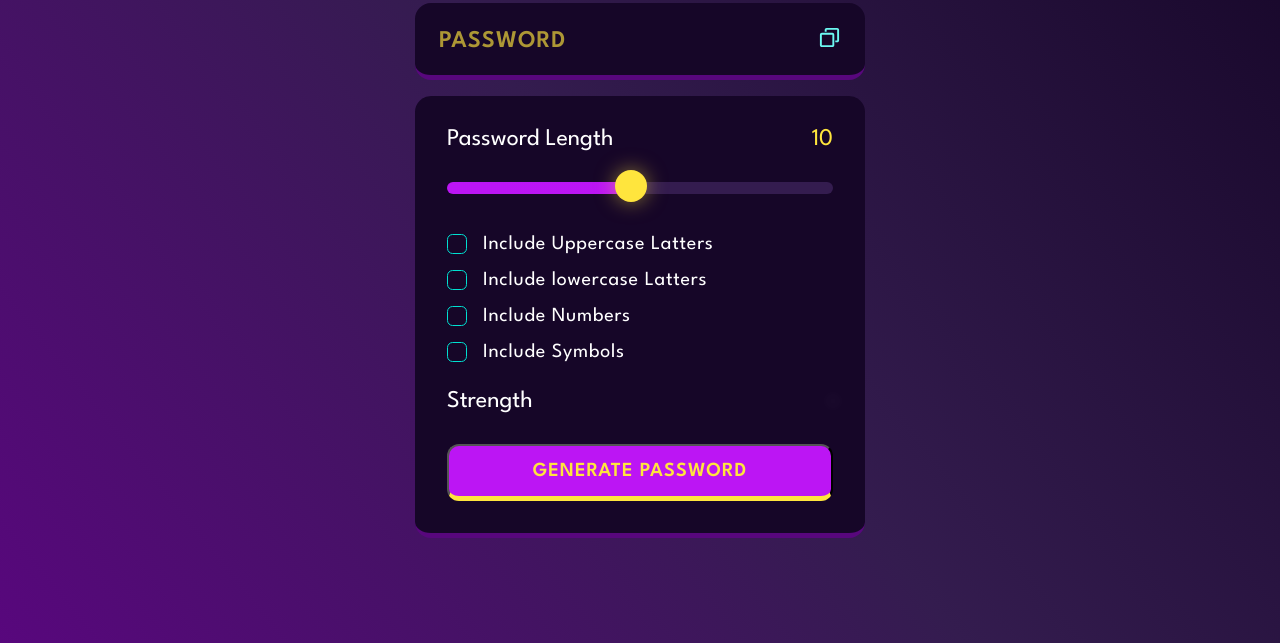
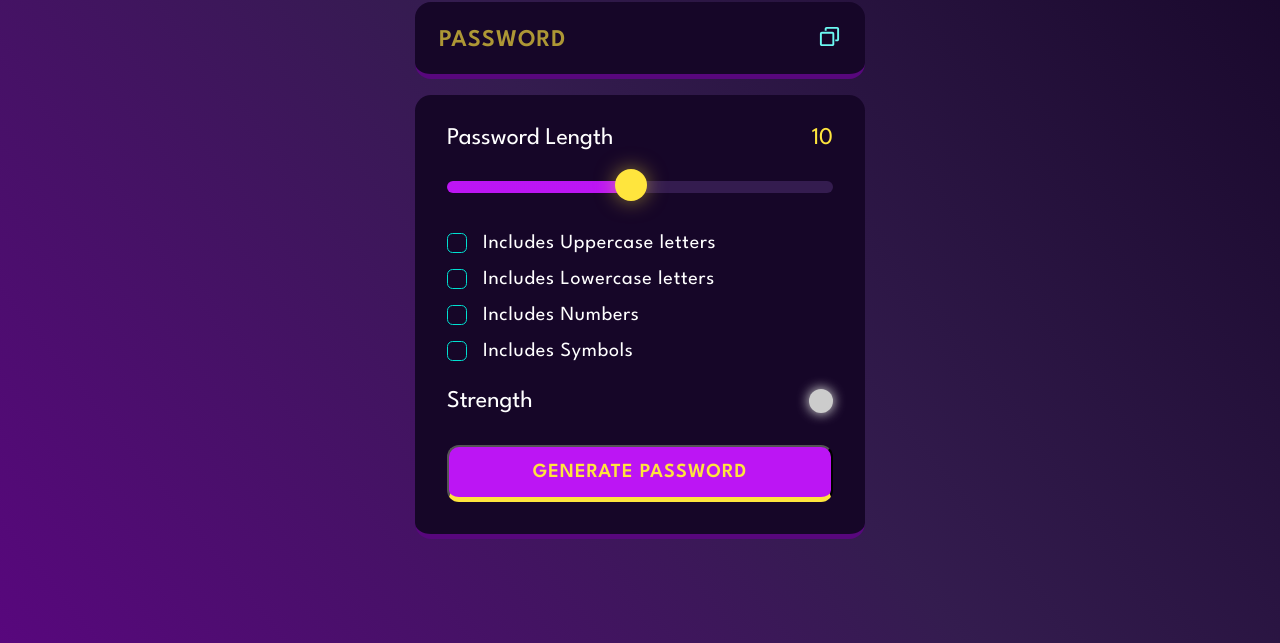
Before and after one commit to Sumit-Jangir/password-generator, a plain HTML site: page index.html in a window 1280 px wide. Shown: the part 157-800 px from the top of the page. Drawn offline with Linux system fonts and the light colour scheme.

Commit message:
index.html

```diff
--- a/index.html
+++ b/index.html
@@ -1,6 +1,5 @@
 <!DOCTYPE html>
 <html lang="en">
-
 <head>
     <meta charset="UTF-8">
     <meta name="viewport" content="width=device-width, initial-scale=1.0">
@@ -16,18 +15,24 @@
 
 <body>
     <div class="container">
+
         <h1>Password Generator</h1>
 
         <div class="display-container">
+
             <input readonly placeholder="Password" class="display" data-passwordDisplay>
+
             <button class="copyBtn" data-copy>
                 <span class="tooltip" data-copyMsg></span>
-                <img src="copy.svg" alt="" height="23" width="23">
+                <img src="copy.svg" alt="copy" width="23" height="23">
             </button>
+
         </div>
 
+
+        <div class="input-container">
+
             <!--password length section-->
-        <div class="input-container">
             <div class="length-container">
                 <p>Password Length</p>
                 <p data-lengthNumber>0</p>
@@ -39,28 +44,28 @@
             <!-- checkboxes-->
             <div class="check">
                 <input type="checkbox" id="uppercase">
-            <label for="uppercase">Include Uppercase Latters</label>
+                <label for="uppercase">Includes Uppercase letters</label>
             </div>
 
             <div class="check">
                 <input type="checkbox" id="lowercase">
-            <label for="lowercase">Include lowercase Latters</label>
+                <label for="lowercase">Includes Lowercase letters</label>
             </div>
 
             <div class="check">
                 <input type="checkbox" id="numbers">
-            <label for="numbers">Include Numbers</label>
+                <label for="numbers">Includes Numbers </label>
             </div>
 
             <div class="check">
                 <input type="checkbox" id="symbols">
-            <label for="symbols">Include Symbols</label>
+                <label for="symbols">Includes Symbols </label>
             </div>
 
             <!-- strength section-->
             <div class="strength-container">
                 <p>Strength</p>
-            <div data-indicator></div>
+                <div class="indicator" data-indicator></div>
             </div>
 
             <!-- generate password-->
@@ -69,7 +74,6 @@
         </div>
 
     </div>
-
  <script src="script.js"></script>
 </body>
 
```
Lines whose indentation alone changed are shown as unchanged.
